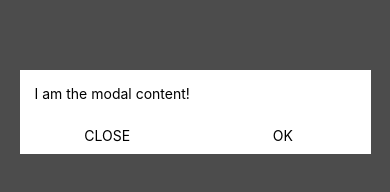
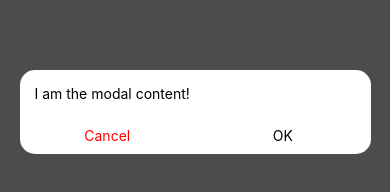
Before and after one commit to kanghyeok93/RN-Modal, a React Native app: screen / in a window 390 px wide. Both pictures are taken after a click on the button "MODAL CLICK". Shown: the part 310-502 px from the top of the page. Built offline with nearby package versions, Linux system fonts and the light colour scheme.

Commit message:
feat: Implementing basic modal component function #6

```diff
--- a/App.js
+++ b/App.js
@@ -13,9 +13,9 @@ const App = () => {
     <SafeAreaView>
       <BasicModal
         isVisible={modalVisible}
+        isOneButton={false}
         title={'I am the modal content!'}
-        onClose={toggleModal}
-        isOneButton={false}
+        onCancel={toggleModal}
       />
 
       <Button onPress={() => toggleModal(modalVisible)} title="Modal Click" />
--- a/src/components/BasicModal.js
+++ b/src/components/BasicModal.js
@@ -5,39 +5,39 @@ import Modal from 'react-native-modal';
 /**
  * @param {Object} object
  * @param {boolean} object.isVisible
+ * @param {boolean} object.isOneButton
  * @param {string} object.title
- * @param {function} object.onClose
- * @param {boolean} object.isOneButton
+ * @param {function} object.onCancel
  */
 
-const BasicModal = ({isVisible, title, onClose, isOneButton}) => {
-  const closeModal = () => {
-    return onClose(isVisible);
+const BasicModal = ({isVisible, isOneButton, title, onCancel}) => {
+  const cancelModal = () => {
+    return onCancel(isVisible);
   };
 
   const renderButton = () => {
     if (!isOneButton) {
       return (
         <View style={styles.buttonWrapper}>
-          <TouchableOpacity onPress={closeModal} style={styles.modalTwoButton}>
-            <Text>CLOSE</Text>
+          <TouchableOpacity onPress={cancelModal} style={styles.modalTwoButton}>
+            <Text style={styles.modalCancelText}>Cancel</Text>
           </TouchableOpacity>
-          <TouchableOpacity onPress={closeModal} style={styles.modalTwoButton}>
+          <TouchableOpacity onPress={cancelModal} style={styles.modalTwoButton}>
             <Text>OK</Text>
           </TouchableOpacity>
         </View>
       );
     } else {
       return (
-        <TouchableOpacity onPress={closeModal} style={styles.modalOneButton}>
-          <Text>CLOSE</Text>
+        <TouchableOpacity onPress={cancelModal} style={styles.modalOneButton}>
+          <Text>Cancel</Text>
         </TouchableOpacity>
       );
     }
   };
 
   return (
-    <Modal isVisible={isVisible} onBackdropPress={closeModal}>
+    <Modal isVisible={isVisible} onBackdropPress={cancelModal}>
       <View style={styles.container}>
         <Text style={styles.title}>{title}</Text>
 
@@ -50,6 +50,7 @@ const BasicModal = ({isVisible, title, onClose, isOneButton}) => {
 const styles = StyleSheet.create({
   container: {
     backgroundColor: '#FFFFFF',
+    borderRadius: 15,
   },
   title: {
     margin: 15,
@@ -68,6 +69,9 @@ const styles = StyleSheet.create({
     alignItems: 'center',
     padding: 10,
   },
+  modalCancelText: {
+    color: 'red',
+  },
 });
 
 export default BasicModal;
```
